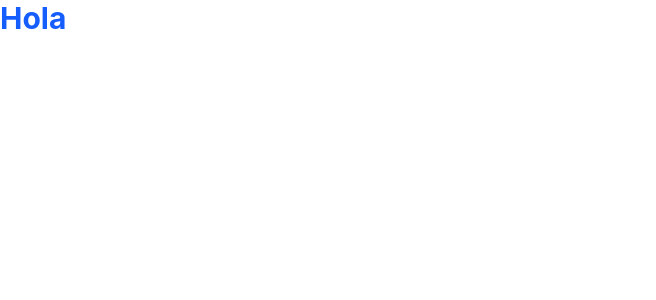
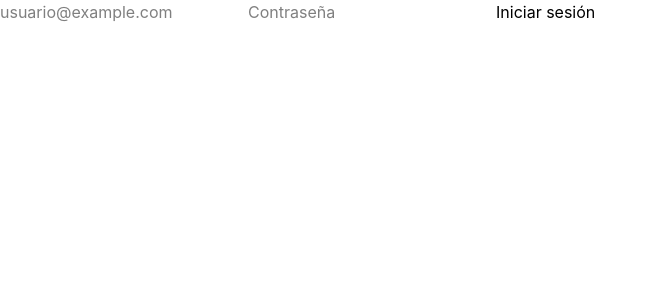
Before and after one commit to fckagstn/rastreador-postulaciones-app, a React (Vite) app in the folder frontend/: page / in a window 1280 px wide. Shown: the top 300 px of the page, without its empty margins (0-656 px from the left). Built offline with nearby package versions, Linux system fonts and the light colour scheme; no server answers.

Commit message:
feat: agregar pagina Login a App.tsx

```diff
--- a/frontend/src/App.tsx
+++ b/frontend/src/App.tsx
@@ -1,8 +1,17 @@
+import { useState } from "react"
+import Login from "./paginas/Login"
+
 function App() {
+
+  const [token, setToken] = useState<string | null>(null)
+
+  function guardarToken(token: string){
+    setToken(token)
+  }
 
   return (
     <>
-      <h1 className="text-3xl font-bold text-blue-600">Hola</h1>
+    {token ? <p>Sesión iniciada con éxito</p>: <Login alIniciarSesion={guardarToken}/>}
     </>
   )
 }
```
